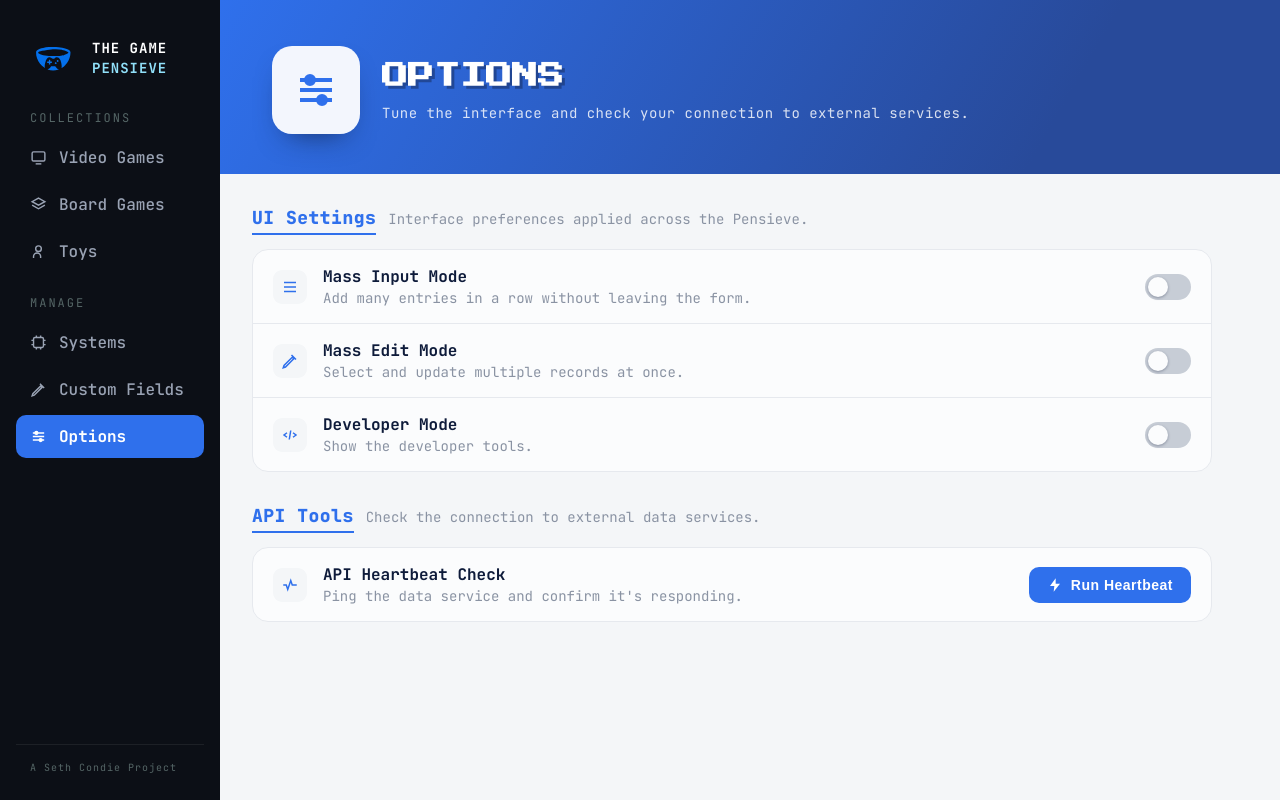
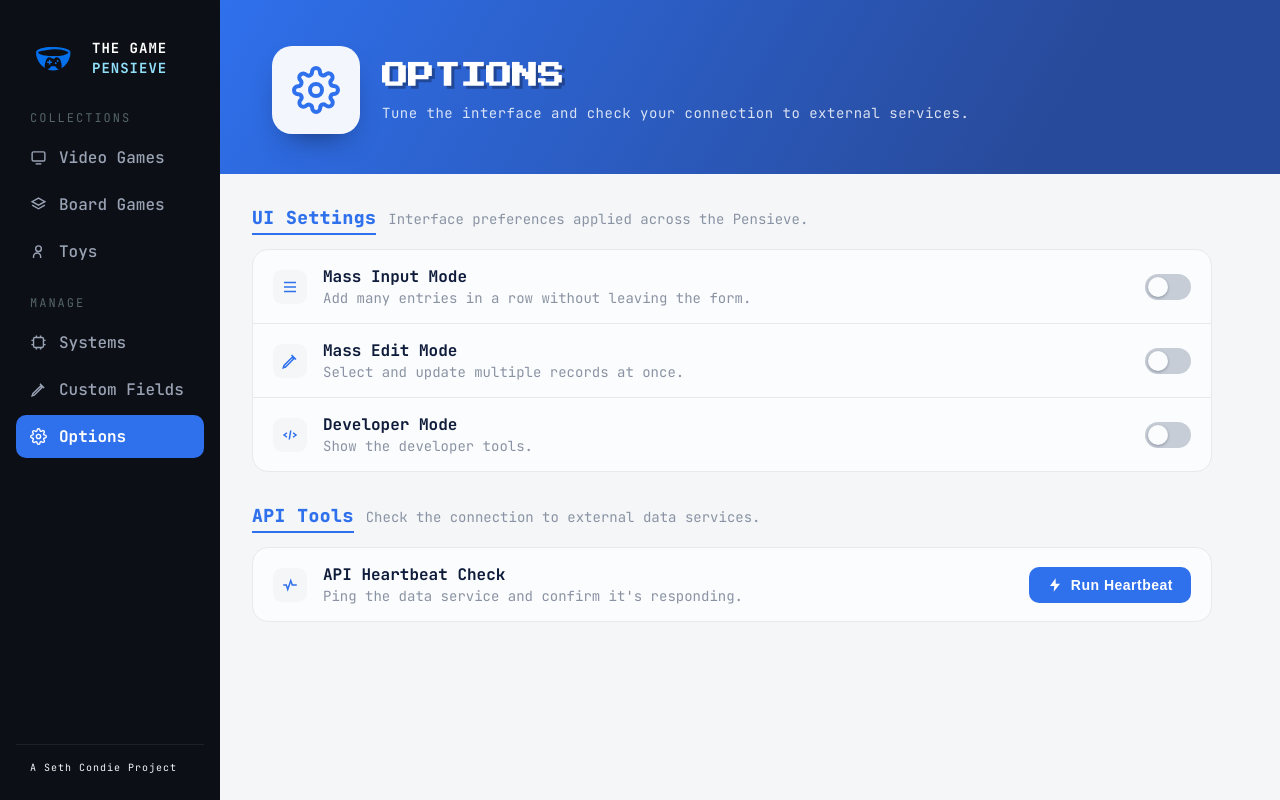
Before and after one commit to sethhaskellcondie/the-game-pensieve-web-v2, a Next.js app: page /options in a window 1280 px wide. Built offline with nearby package versions, Linux system fonts and the light colour scheme.

Commit message:
Updated the options icon

```diff
--- a/src/components/Sidebar.module.css
+++ b/src/components/Sidebar.module.css
@@ -86,7 +86,7 @@
   margin-top: auto;
   padding: 16px 14px 0;
   font-size: 10px;
-  color: var(--sidebar-dim);
+  color: var(--paper);
   letter-spacing: 1px;
   border-top: 1px solid rgba(var(--white-rgb), 0.07);
 }
--- a/src/components/icons/OptionsIcon.tsx
+++ b/src/components/icons/OptionsIcon.tsx
@@ -3,10 +3,9 @@ import IconBase from "./IconBase";
 
 export default function OptionsIcon(props: SVGProps<SVGSVGElement>) {
   return (
-    <IconBase {...props}>
-      <path d="M4 7h16M4 12h16M4 17h16" />
-      <circle cx="9" cy="7" r="2" fill="currentColor" />
-      <circle cx="15" cy="17" r="2" fill="currentColor" />
+    <IconBase strokeLinecap="round" strokeLinejoin="round" {...props}>
+      <circle cx="12" cy="12" r="3" />
+      <path d="M19.4 15a1.65 1.65 0 00.33 1.82l.06.06a2 2 0 11-2.83 2.83l-.06-.06a1.65 1.65 0 00-1.82-.33 1.65 1.65 0 00-1 1.51V21a2 2 0 11-4 0v-.09A1.65 1.65 0 009 19.4a1.65 1.65 0 00-1.82.33l-.06.06a2 2 0 11-2.83-2.83l.06-.06a1.65 1.65 0 00.33-1.82 1.65 1.65 0 00-1.51-1H3a2 2 0 110-4h.09A1.65 1.65 0 004.6 9a1.65 1.65 0 00-.33-1.82l-.06-.06a2 2 0 112.83-2.83l.06.06a1.65 1.65 0 001.82.33H9a1.65 1.65 0 001-1.51V3a2 2 0 114 0v.09a1.65 1.65 0 001 1.51 1.65 1.65 0 001.82-.33l.06-.06a2 2 0 112.83 2.83l-.06.06a1.65 1.65 0 00-.33 1.82V9a1.65 1.65 0 001.51 1H21a2 2 0 110 4h-.09a1.65 1.65 0 00-1.51 1z" />
     </IconBase>
   );
 }
```
Also changed, not shown: src/components/Header.tsx (+2 -9 lines).
